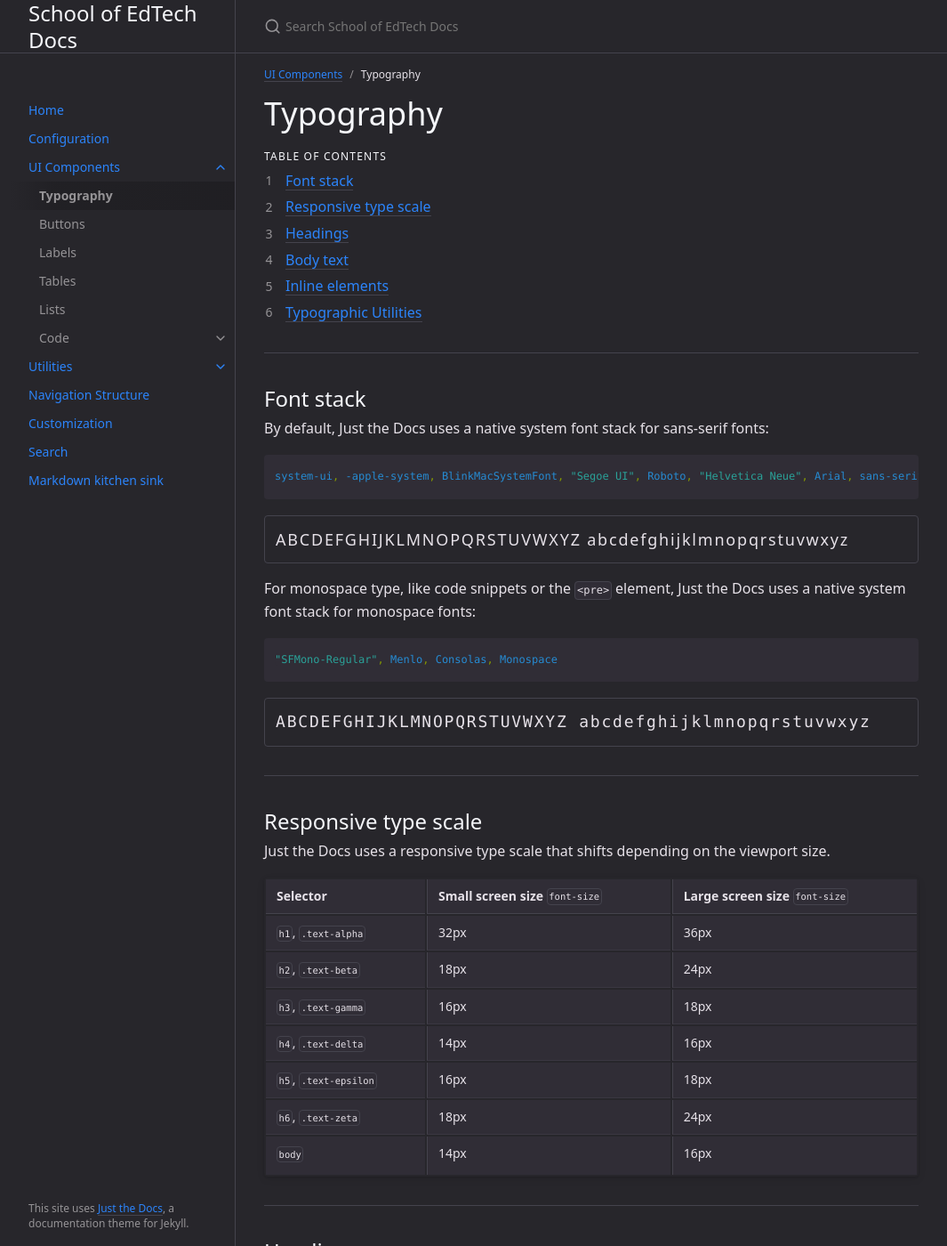
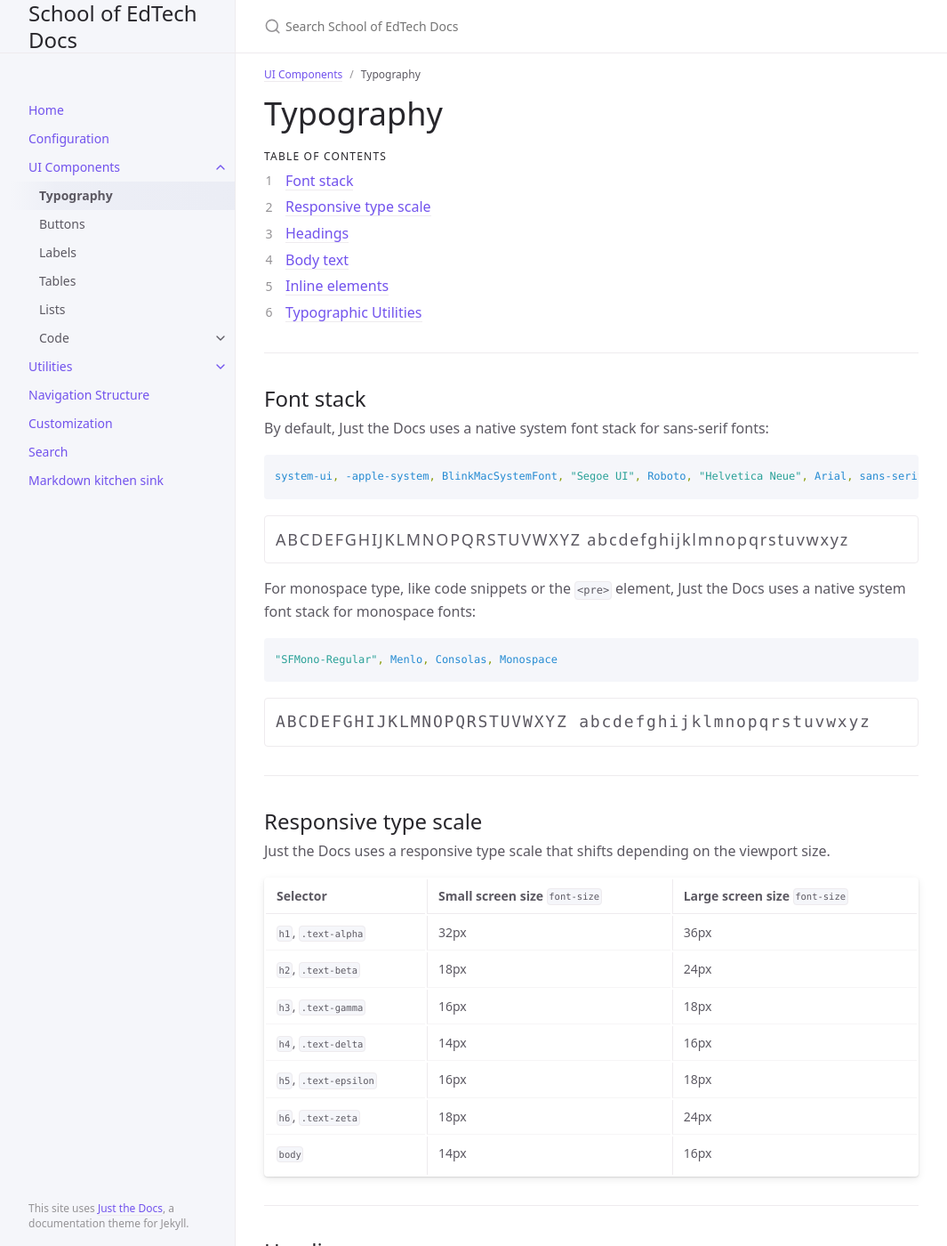
Before and after one commit to hkalant/schoolofedtech-docs, a Jekyll site: the page built from docs/ui-components/typography.md, in a window 1280 px wide and 1400 px high. Shown: the whole window at 89% size, without its empty margins (107-1172 px from the left). Built offline with Jekyll 4.4.1, drawn with Linux system fonts in a browser that asks for light colours.

Commit message:
Switched back to light theme

```diff
--- a/_config.yml
+++ b/_config.yml
@@ -98,7 +98,7 @@ gh_edit_branch: "master" # the branch that your docs is served from
 gh_edit_view_mode: "tree" # "tree" or "edit" if you want the user to jump into the editor immediately
 
 # Color scheme currently only supports "dark", "light"/nil (default), or a custom scheme that you define
-color_scheme: dark
+color_scheme: nil
 
 # Google Analytics Tracking (optional)
 # e.g, UA-1234567-89
```
